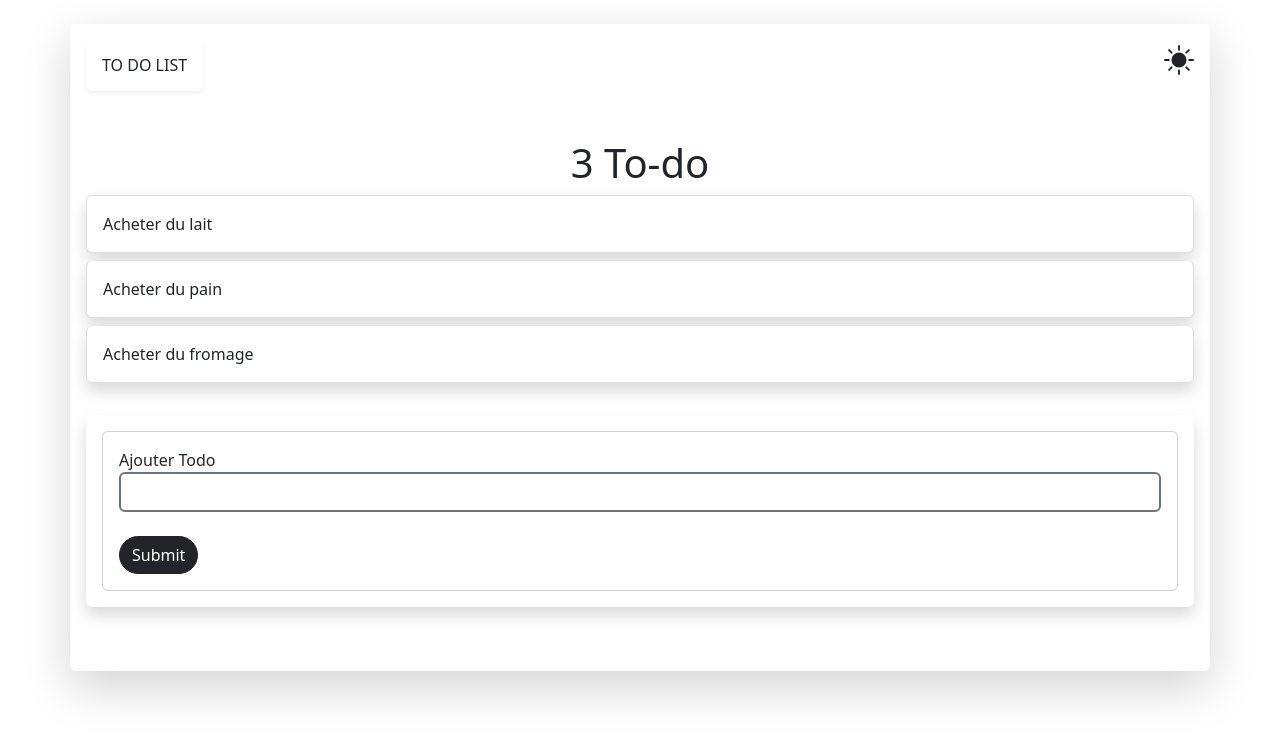
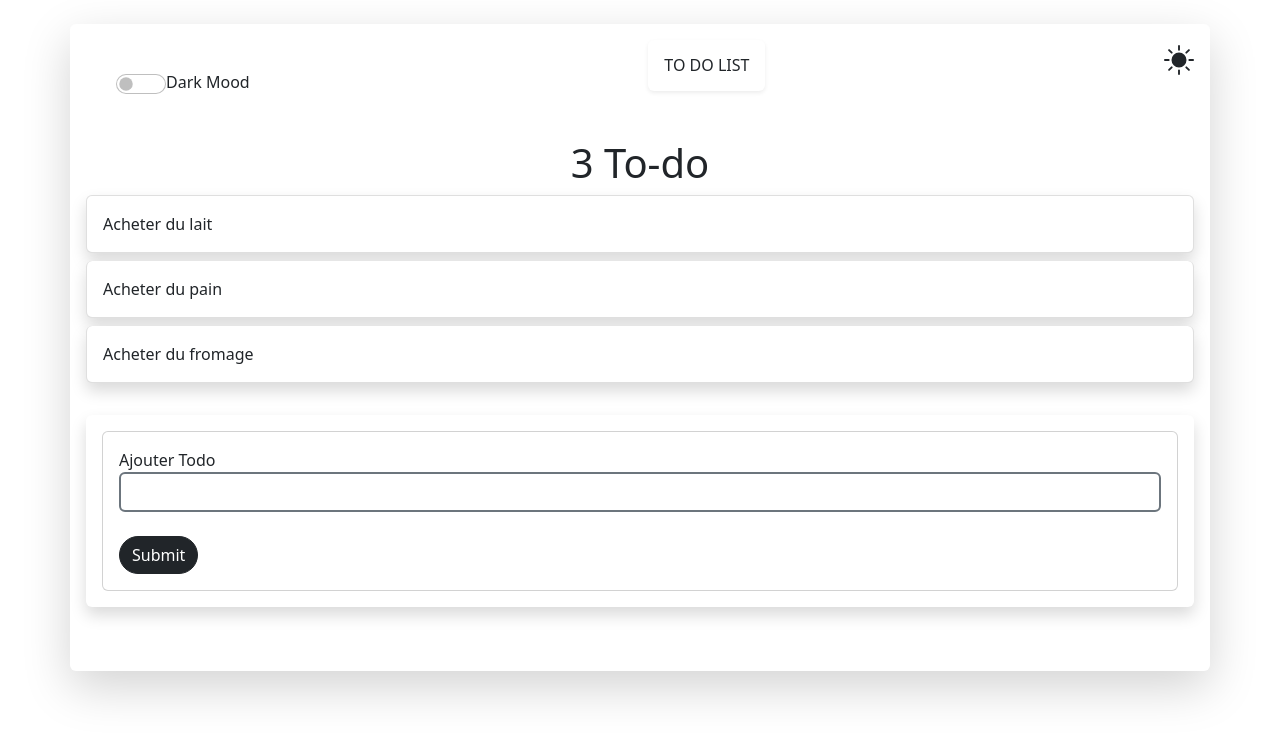
Before and after one commit to Annette-Bwemere-Salama/TODOLISTBOOSTRAP-REACT, a React (Create React App) app: page / in a window 1280 px wide. Shown: the top 738 px of the page. Built offline with nearby package versions, Linux system fonts and the light colour scheme.

Commit message:
feat: début de l'ajout du darkMood

```diff
--- a/src/App.css
+++ b/src/App.css
@@ -36,3 +36,26 @@
   height: 40px;
   width: 30px;
 }
+
+/* mode derk mode */
+
+.darkmode {
+  background-color: #292929;
+  color: white;
+}
+
+.darkmode .card {
+  background-color: #3d3d3d;
+}
+
+.form-check {
+  cursor: pointer;
+  margin-top: 30px;
+  margin-left: 30px;
+}
+
+#checkbox {
+  width: 50px;
+  height: 20px;
+  cursor: pointer;
+}
--- a/src/App.js
+++ b/src/App.js
@@ -7,6 +7,32 @@ import Todo from './COMPONENT/Todo'
 
 import './App.css';
 
+
+
+
+
+if (localStorage.getItem('them') == 'dark') {
+  setDarkMood();
+
+  if (document.getElementById('checkbox').checked) {
+    localStorage.setItem('checkbox', true)
+  }
+}
+
+function setDarkMood() {
+  let isDark = document.body.classList.toggle('darkmode');
+
+
+  if (isDark) {
+    setDarkMood.checked = true;
+    localStorage.setItem('theme', 'dark');
+    document.getElementById('checkbox').setAttribute('checked', 'checked');
+  } else {
+    setDarkMood.checked = true;
+    localStorage.removeItem('theme', 'dark')
+  }
+}
+
 class App extends Component {
 
 
@@ -15,6 +41,10 @@ class App extends Component {
     return (
       <div className="container mt-4 shadow-lg p-3 mb-5 bg-white rounded">
         <div className='icons'>
+          <div className='form-check form-switch'>
+            <input type="checkbox" className="form-check-input" id="checkbox" onClick={setDarkMood} />
+            <label className='form-check-label' for="checkbox">Dark Mood</label>
+          </div>
           <h6 className='text-center shadow-sm p-3 mb-5 bg-body rounded'>TO DO LIST</h6>
           <BsFillBrightnessHighFill className='ico '></BsFillBrightnessHighFill>
         </div>
```
